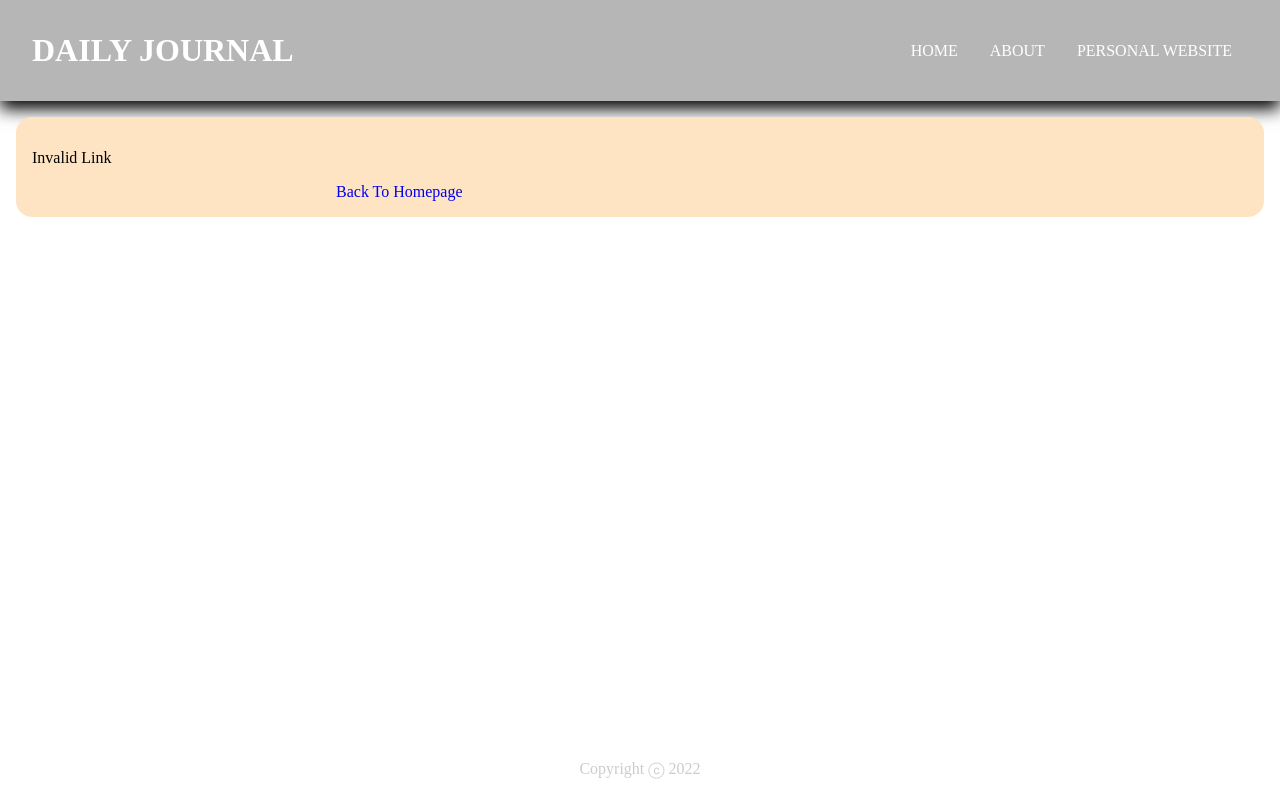
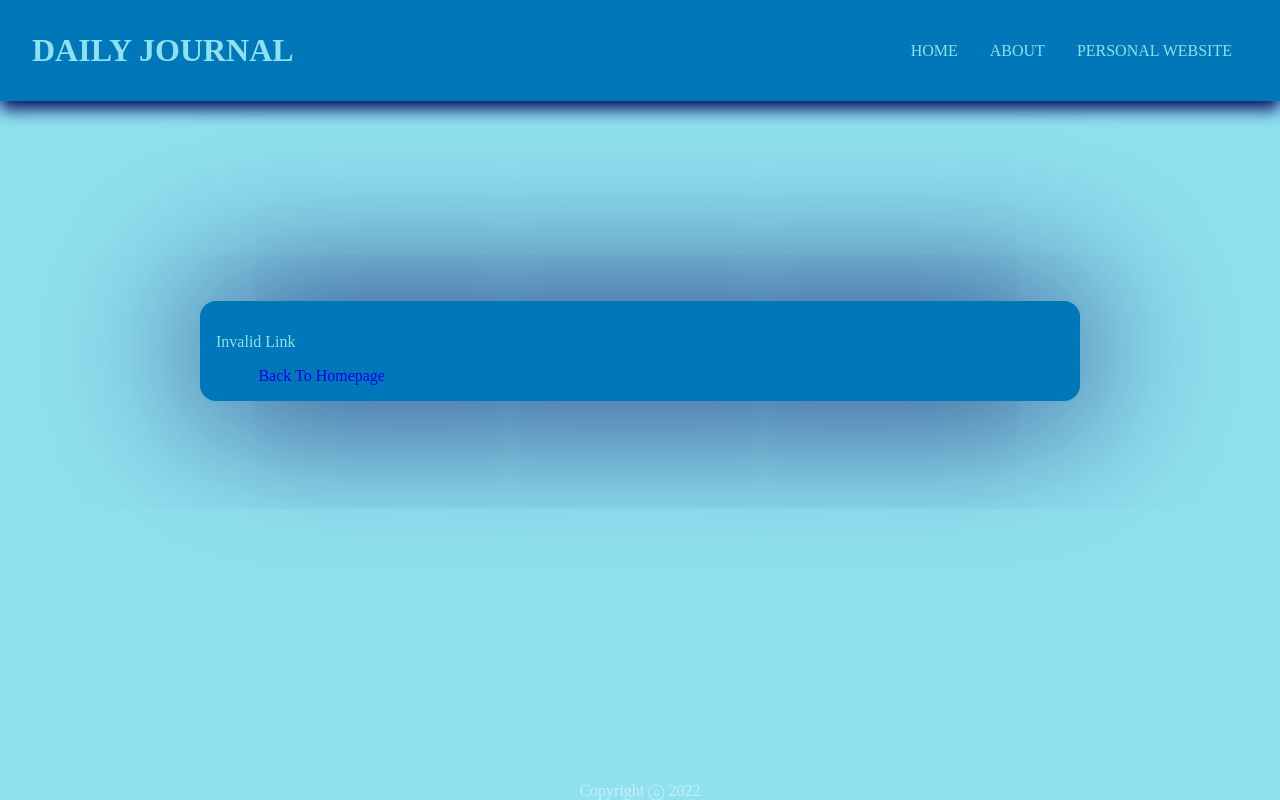
Before and after one commit to StormKing969/blog-post-client, a React (Create React App) app: page /1/1 in a window 1280 px wide. Built offline with nearby package versions, Linux system fonts and the light colour scheme; no server answers.

Commit message:
styling part 1

```diff
--- /dev/null
+++ b/src/components/About/About.jsx
@@ -0,0 +1,10 @@
+import React from 'react'
+import "./About.scss"
+
+const About = () => {
+  return (
+    <div>About</div>
+  )
+}
+
+export default About
--- a/src/components/App/App.js
+++ b/src/components/App/App.js
@@ -5,6 +5,8 @@ import Footer from "../Footer/Footer";
 import Compose from "../Compose/Compose";
 import BlogPosts from "../BlogPosts/BlogPosts";
 import SingleBlog from "../SingleBlog/SingleBlog";
+import Error from "../Error/Error";
+import About from "../About/About";
 import "./App.scss";
 
 function App() {
@@ -13,9 +15,11 @@ function App() {
       <div className="App">
         <Navbar />
         <Routes>
-          <Route path="/" element={<BlogPosts />} />
+          <Route exact path="/" element={<BlogPosts />} />
           <Route path="/:topicID/:topic" element={<SingleBlog />} />
-          <Route path="/compose" element={<Compose />} />
+          <Route exact path="/compose" element={<Compose />} />
+          <Route exact path="/about" element={<About />} />
+          <Route exact path="*" element={<Error />} />
         </Routes>
         <Footer />
       </div>
--- a/src/components/App/App.scss
+++ b/src/components/App/App.scss
@@ -1,3 +1,5 @@
+@import "../../shared/styles/variables";
+
 * {
   box-sizing: border-box;
   padding: 0;
@@ -6,7 +8,9 @@
 
 .App {
   width: 100%;
-  height: 100%;
+  min-width: $min-screen-width;
+  height: 100vh;
+  background: $app-bg;
 }
 
 a {
--- a/src/components/BlogPosts/BlogPosts.scss
+++ b/src/components/BlogPosts/BlogPosts.scss
@@ -1,6 +1,25 @@
+@import "../../shared/styles/variables";
+
 .blog_post {
+  position: relative;
   display: grid;
-  grid-template-columns: auto auto;
+  grid-template-columns: auto auto auto;
   gap: 1rem;
   padding: 1rem;
+  justify-content: center;
+  align-items: center;
 }
+
+@media screen and (max-width: 810px) {
+  .blog_post {
+    grid-template-columns: auto auto;
+  }
+
+}
+
+@media screen and (max-width: 610px) {
+  .blog_post {
+    grid-template-columns: auto;
+  }
+
+}
--- a/src/components/BlogPosts/Topic/Topic.scss
+++ b/src/components/BlogPosts/Topic/Topic.scss
@@ -1,14 +1,17 @@
+@import "../../../shared/styles/variables";
+
 .topic_container {
   display: flex;
   flex-direction: column;
   justify-content: center;
-  background: rgb(225, 213, 213);
+  background: $blog-topic-bg;
   border-radius: 1rem;
   padding: 0 1rem;
   max-width: 30rem;
   height: max-content;
-  box-shadow: 0 0.5rem 1rem black;
+  box-shadow: 0 0.5rem 1rem $blog-topic-shadow;
   margin: 0 1rem 1rem;
+  color: $blog-topic-text-color;
 
   h1 {
     align-self: center;
@@ -18,12 +21,12 @@
   }
 
   a {
-      color: rgb(123, 119, 119);
+      color: $blog-topic-text-color;
       text-decoration: none;
       margin: 1rem 0;
 
       &:hover {
-          color: antiquewhite;
+          color: $blog-topic-text-color-hover;
       }
   }
 }
--- /dev/null
+++ b/src/components/Error/Error.jsx
@@ -0,0 +1,14 @@
+import React from "react";
+import { Link } from "react-router-dom";
+import "./Error.scss"
+
+const Error = () => {
+  return (
+    <div className="error_container">
+      <h1>Invalid Link</h1>
+      <Link to="/">Click to return</Link>
+    </div>
+  );
+};
+
+export default Error;
--- /dev/null
+++ b/src/components/Error/Error.scss
@@ -0,0 +1,16 @@
+@import "../../shared/styles/variables";
+
+.error_container {
+    text-transform: uppercase;
+    text-align: center;
+    width: 100%;
+    color: $error-text-color;
+
+    a {
+        color: $error-link-color;
+
+        &:hover {
+            color: $error-link-color-hover;
+        }
+    }
+}
--- a/src/components/Footer/Footer.scss
+++ b/src/components/Footer/Footer.scss
@@ -1,11 +1,23 @@
+@import "../../shared/styles/variables";
+
 footer {
   position: absolute;
   text-align: center;
   bottom: 0;
   width: 100%;
-  height: 2.5rem;
+  // height: 100vh;
 
   p {
-    color: #ccc;
+    color: $footer-text-color;
   }
 }
+
+@media screen and (max-width: 810px) {
+
+
+}
+
+@media screen and (max-width: 610px) {
+
+
+}
--- a/src/components/Navbar/Navbar.scss
+++ b/src/components/Navbar/Navbar.scss
@@ -1,17 +1,23 @@
+@import "../../shared/styles/variables";
+
 .navbar {
   display: flex;
   flex-direction: row;
   justify-content: space-between;
   align-items: center;
   padding: 2rem;
-  background-color: rgb(182, 182, 182);
-  box-shadow: 0 0.5rem 1rem black;
+  background-color: $navbar-bg;
+  box-shadow: 0 0.5rem 1rem $navbar-shadow;
   margin-bottom: 1rem;
 }
 
 .logo {
   a {
-    color: rgb(255, 255, 255);
+    color: $navbar-text;
+
+    &:hover {
+      color: $navbar-text-hover;
+    }
   }
 }
 
@@ -29,10 +35,11 @@
       a {
         font-size: 1rem;
         cursor: pointer;
-        color: rgb(255, 255, 255);
+        color: $navbar-text;
 
         &:hover {
           text-decoration: underline;
+          color: $navbar-text-hover;
         }
       }
     }
--- a/src/components/SingleBlog/SingleBlog.scss
+++ b/src/components/SingleBlog/SingleBlog.scss
@@ -1,8 +1,13 @@
+@import "../../shared/styles/variables";
+
 .topic {
     padding: 1rem;
-    margin: 1rem;
-    background: bisque;
+    margin: calc(100vh - 75vh);
+    background: $single-topic-bg;
     border-radius: 1rem;
+    box-shadow: 0 0rem 10rem $single-topic-bg-shadow;
+    color: $single-topic-text-color;
+
 
     h1 {
         text-align: center
@@ -18,5 +23,5 @@
     flex-direction: row;
     justify-content: space-between;
     margin: 0 auto;
-    width: 50%;
+    width: 90%;
 }
--- /dev/null
+++ b/src/shared/styles/_variables.scss
@@ -0,0 +1,35 @@
+// Color Scheme
+// color 1: hsl(239, 94, 19)
+// color 2: hsl(201, 100, 36)
+// color 3: hsl(190, 100, 42)
+// color 4: hsl(189, 75, 75)
+// color 5: hsl(190, 77, 88)
+
+// App
+$app-bg: hsl(189, 75, 75);
+$min-screen-width: 375px;
+
+// Navbar
+$navbar-bg: hsl(201, 100, 36);
+$navbar-shadow: hsl(239, 94, 19);
+$navbar-text: hsl(189, 75, 75);
+$navbar-text-hover: hsl(190, 77, 88);
+
+// Blog Topic
+$blog-topic-bg: hsl(239, 94, 19);
+$blog-topic-shadow: hsl(201, 100, 36);
+$blog-topic-text-color: hsl(189, 75, 75);
+$blog-topic-text-color-hover: hsl(190, 77, 88);
+
+// Single Topic
+$single-topic-bg: hsl(201, 100, 36);
+$single-topic-bg-shadow: hsl(239, 94, 19);
+$single-topic-text-color: hsl(189, 75, 75);
+
+// Error
+$error-text-color: hsl(201, 100, 36);
+$error-link-color: hsl(239, 94, 19);
+$error-link-color-hover: hsl(190, 77, 88);
+
+// Footer
+$footer-text-color: hsl(190, 77, 88);
```
Also changed, not shown: src/components/About/About.scss (added).
